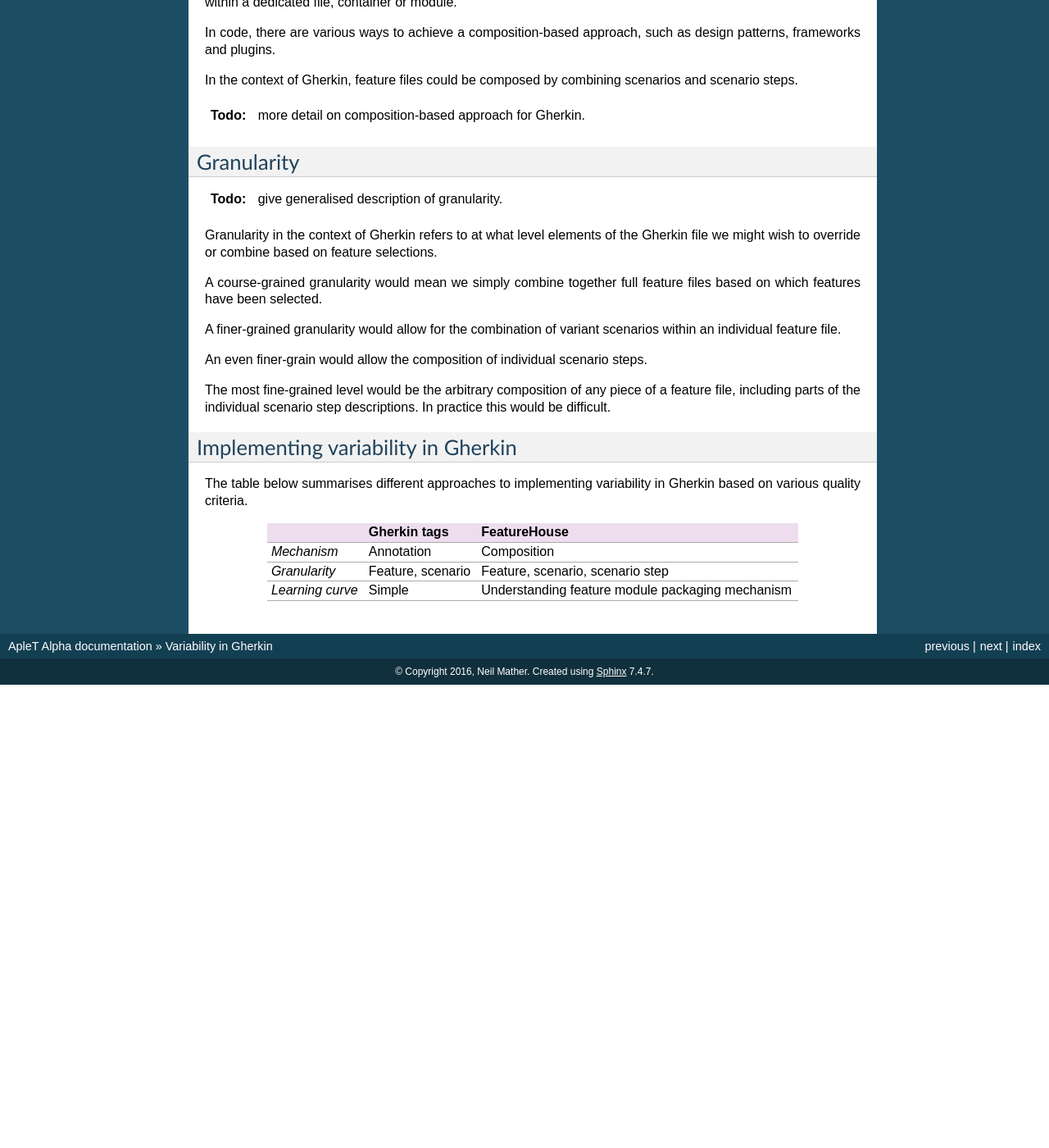
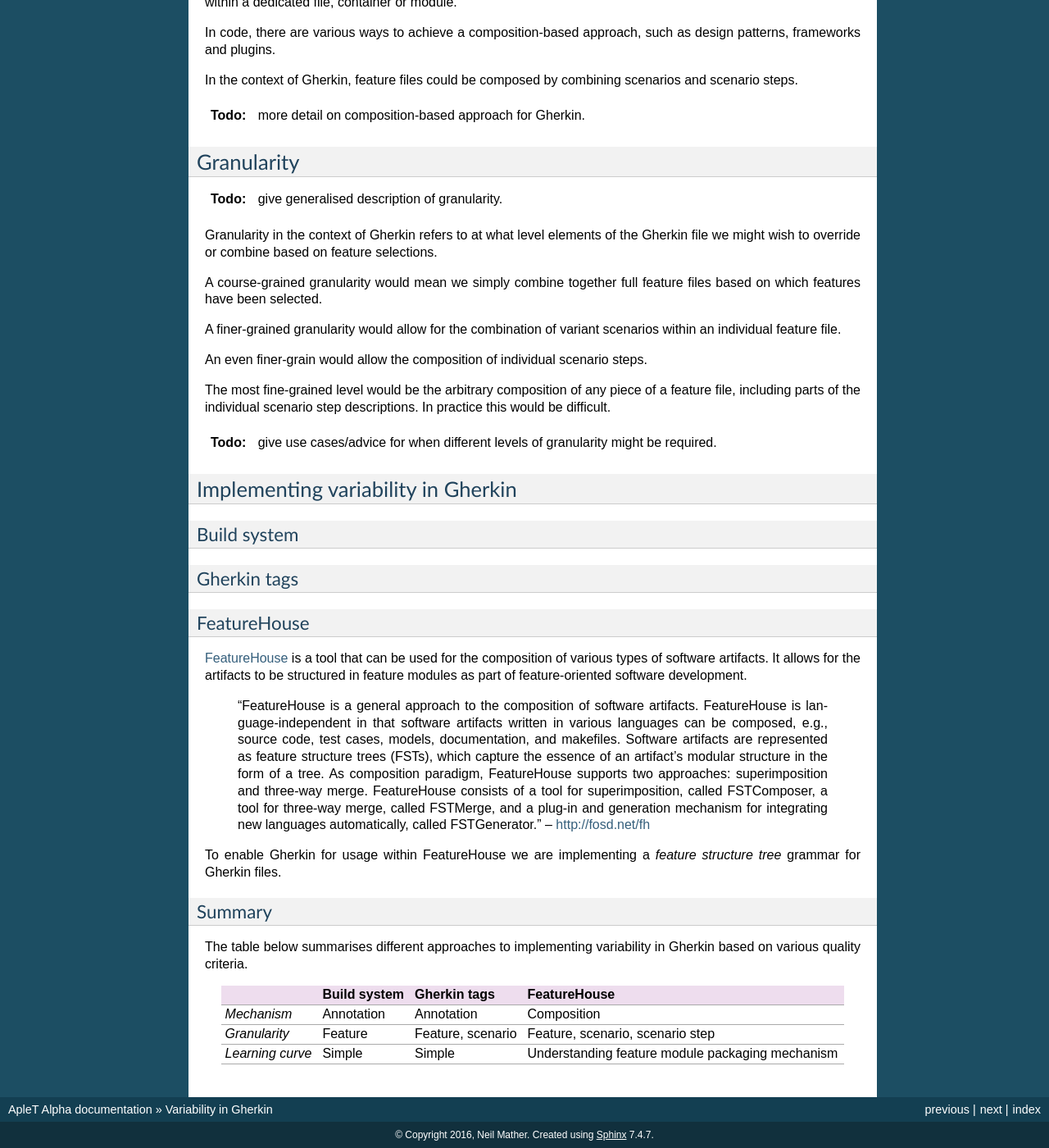
Before and after one commit to ngm/ApleT, a Sphinx documentation site: the page built from docs/gherkin-and-variability.rst, in a window 1280 px wide and 1400 px high, scrolled down 928 px. Shown: the whole window at 82% size. Built offline with Sphinx 7.4.7, drawn with Linux system fonts in a browser that asks for light colours; before the commit the page ends 1763 px from its top, so only the background shows below that; some of the changed text lies outside the part shown.

Commit message:
More information about Gherkin variability techniques

```diff
--- a/docs/gherkin-and-variability.rst
+++ b/docs/gherkin-and-variability.rst
@@ -82,19 +82,55 @@ The most fine-grained level would be the arbitrary composition of any piece of
 a feature file, including parts of the individual scenario step descriptions.
 In practice this would be difficult.
 
+.. todo:: give use cases/advice for when different levels of granularity might be required.
+
 
 Implementing variability in Gherkin
 ===================================
 
+Build system
+------------
+
+
+Gherkin tags
+------------
+
+
+FeatureHouse
+------------
+
+`FeatureHouse <http://fosd.net/fh>`_ is a tool that can be used for the composition of various
+types of software artifacts.  It allows for the artifacts to be structured in
+feature modules as part of feature-oriented software development.
+
+    "FeatureHouse is a general approach to the composition of software
+    artifacts. FeatureHouse is language-independent in that software artifacts
+    written in various languages can be composed, e.g., source code, test
+    cases, models, documentation, and makefiles. Software artifacts are
+    represented as feature structure trees (FSTs), which capture the essence of
+    an artifact's modular structure in the form of a tree. As composition
+    paradigm, FeatureHouse supports two approaches: superimposition and
+    three-way merge. FeatureHouse consists of a tool for superimposition,
+    called FSTComposer, a tool for three-way merge, called FSTMerge, and a
+    plug-in and generation mechanism for integrating new languages
+    automatically, called FSTGenerator." -- http://fosd.net/fh
+
+To enable Gherkin for usage within FeatureHouse we are implementing a
+*feature structure tree* grammar for Gherkin files.
+
+
+Summary
+-------
+
 The table below summarises different approaches to implementing variability in Gherkin
 based on various quality criteria.
 
-+------------------+-------------------+--------------------------------------------------+
-|                  | Gherkin tags      | FeatureHouse                                     |
-+==================+===================+==================================================+
-| *Mechanism*      | Annotation        | Composition                                      |
-+------------------+-------------------+--------------------------------------------------+
-| *Granularity*    | Feature, scenario | Feature, scenario, scenario step                 |
-+------------------+-------------------+--------------------------------------------------+
-| *Learning curve* | Simple            | Understanding feature module packaging mechanism |
-+------------------+-------------------+--------------------------------------------------+
++------------------+--------------+-------------------+--------------------------------------------------+
+|                  | Build system | Gherkin tags      | FeatureHouse                                     |
++==================+==============+===================+==================================================+
+| *Mechanism*      | Annotation   | Annotation        | Composition                                      |
++------------------+--------------+-------------------+--------------------------------------------------+
+| *Granularity*    | Feature      | Feature, scenario | Feature, scenario, scenario step                 |
++------------------+--------------+-------------------+--------------------------------------------------+
+| *Learning curve* | Simple       | Simple            | Understanding feature module packaging mechanism |
++------------------+--------------+-------------------+--------------------------------------------------+
```
